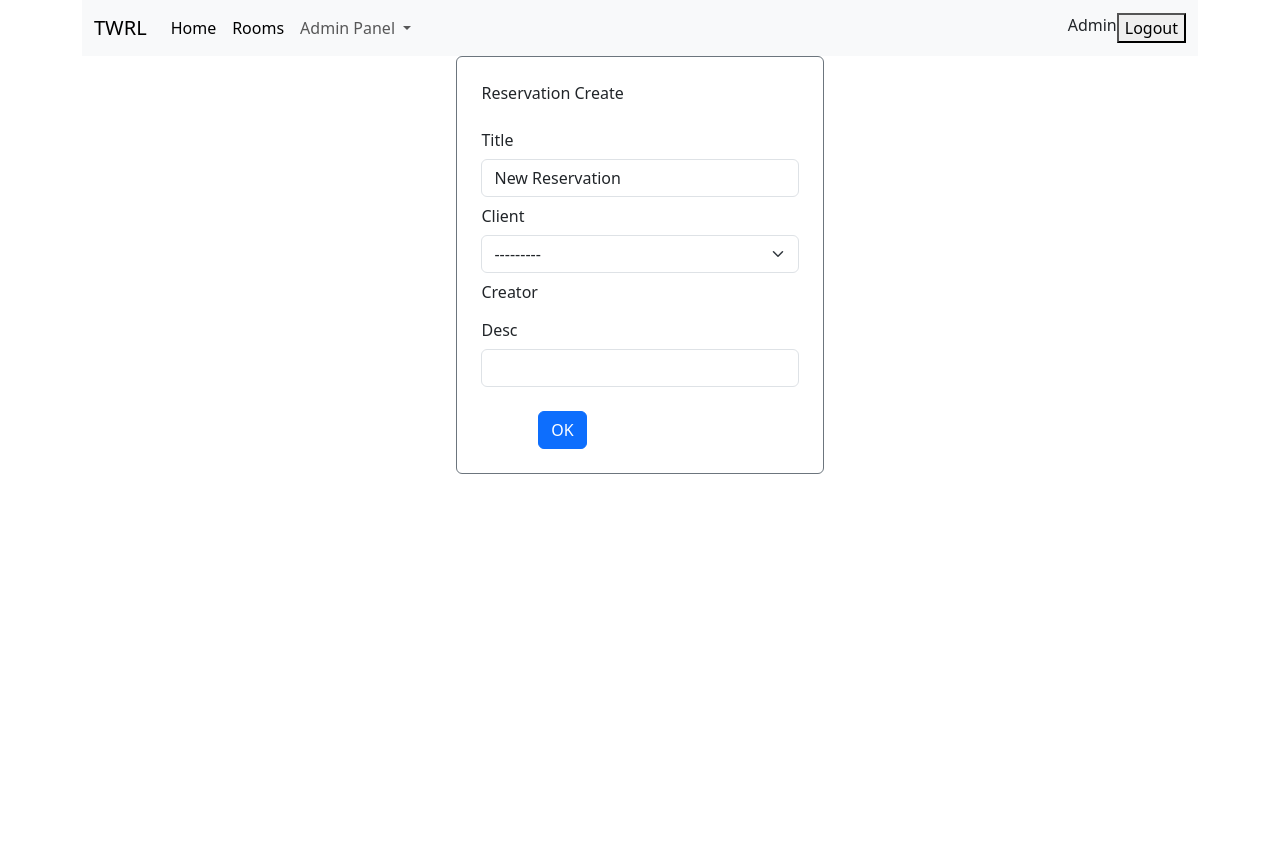
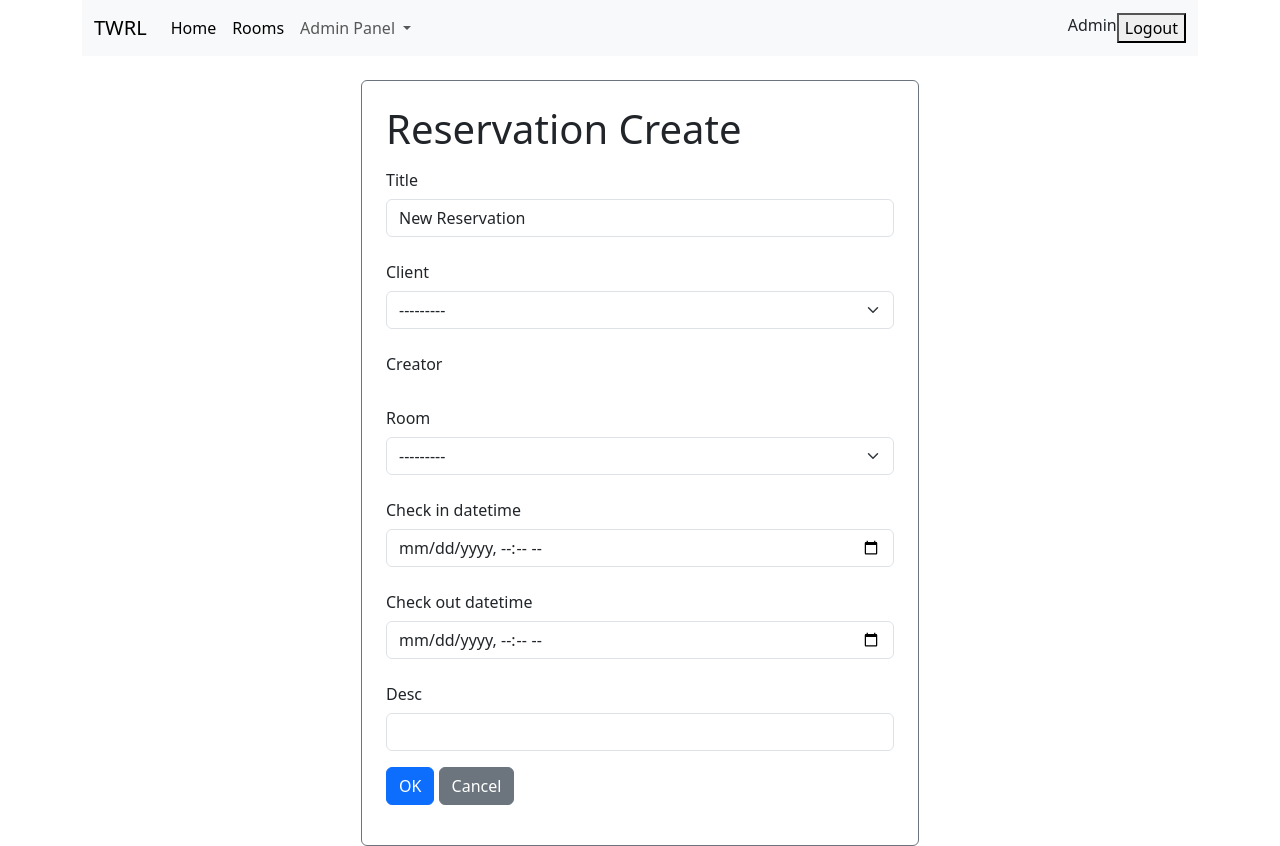
Before and after one commit to tfreemanli/Asgnmt1, a Django app: page /management/rsvcreate/ in a window 1280 px wide. Before the commit the page ends 474 px from the top, so only its background shows below. Run offline with Django 5.2, Linux system fonts and the light colour scheme; a user stored in the database is signed in; data comes from the database, SQL or seed files in the repository.

Commit message:
Reservation mngmnt done, not using RSVDetail but modify RSV, adding fields 'room' 'checkIn' and 'checkOut', adding Valid in model for create and update against time overlapping.

```diff
--- a/TWRL/forms.py
+++ b/TWRL/forms.py
@@ -17,31 +17,37 @@ class CreateRoomForm(forms.ModelForm):
 class CreateRSVForm(forms.ModelForm):
     class Meta:
         model = Reservation
-        fields = ['title', 'client','creator', 'desc']
+        fields = ['title', 'client','creator', 'room', 'check_in_datetime', 'check_out_datetime', 'desc']
         widgets = {
             'title': forms.TextInput(attrs={'class':'form-control'}),
             'desc': forms.TextInput(attrs={'class':'form-control'}),
             'client': forms.Select(attrs={'class': 'form-select'}),
             'creator': forms.HiddenInput(),
+            'room': forms.Select(attrs={'class': 'form-select'}),
+            'check_in_datetime': forms.DateTimeInput(attrs={'class': 'form-control ', 'type': 'datetime-local'}),
+            'check_out_datetime': forms.DateTimeInput(attrs={'class': 'form-control', 'type': 'datetime-local'}),
         }
 
 class UpdateRSVForm(forms.ModelForm):
     class Meta:
         model = Reservation
-        fields = ['title', 'client', 'desc']
+        fields = ['title', 'client', 'check_in_datetime', 'check_out_datetime', 'room', 'desc']
         widgets = {
             'title': forms.TextInput(attrs={'class':'form-control'}),
             'desc': forms.TextInput(attrs={'class':'form-control'}),
             'client': forms.Select(attrs={'class': 'form-select'}),
+            'room': forms.Select(attrs={'class': 'form-select'}),
+            'check_in_datetime': forms.DateTimeInput(attrs={'class': 'form-control', 'type': 'datetime-local'}),
+            'check_out_datetime': forms.DateTimeInput(attrs={'class': 'form-control', 'type': 'datetime-local'}),
         }
 
-class CreateRSVDetailForm(forms.ModelForm):
-    class Meta:
-        model = RSVDetail
-        fields = ['reservation', 'room', 'date', 'timeslot']
-        widgets = {
-            'reservation': forms.Select(attrs={'class': 'form-select'}),
-            'room': forms.Select(attrs={'class': 'form-select'}),
-            'date': forms.DateField(required=True),
-            'timeslot': forms.Select(attrs={'class': 'form-select'}),
-        }
+# class CreateRSVDetailForm(forms.ModelForm):
+#     class Meta:
+#         model = RSVDetail
+#         fields = ['reservation', 'room', 'date', 'timeslot']
+#         widgets = {
+#             'reservation': forms.Select(attrs={'class': 'form-select'}),
+#             'room': forms.Select(attrs={'class': 'form-select'}),
+#             'date': forms.DateField(required=True),
+#             'timeslot': forms.Select(attrs={'class': 'form-select'}),
+#         }
--- a/TWRL/models.py
+++ b/TWRL/models.py
@@ -1,5 +1,7 @@
 from django.contrib.auth.models import User
 from django.db import models
+
+from django.core.exceptions import ValidationError
 
 # Create your models here.
 class BaseModel(models.Model):
@@ -25,7 +27,23 @@ class Reservation(BaseModel):
     client = models.ForeignKey(User, on_delete=models.CASCADE, related_name='client')
     creator = models.ForeignKey(User, on_delete=models.CASCADE, related_name='creator', null=True, blank=True)
     title = models.CharField(default="New Reservation", max_length=255) #reservation title for display
+    room = models.ForeignKey(Room, on_delete=models.CASCADE, related_name='room')
+    check_in_datetime = models.DateTimeField()
+    check_out_datetime = models.DateTimeField()
     desc = models.CharField(max_length=255, null=True, blank=True)
+
+    def clean(self):
+        if self.check_in_datetime >= self.check_out_datetime:
+            raise ValidationError("Check-in date must be before check-out date.")
+
+        overlapping_reservations = Reservation.objects.filter(
+            room=self.room,
+            check_in_datetime__lt=self.check_out_datetime,
+            check_out_datetime__gt=self.check_in_datetime
+        ).exclude(id=self.id)
+
+        if overlapping_reservations.exists():
+            raise ValidationError("Reservation already exists.")
 
     def __str__(self):
         return self.title
--- a/TWRL/views.py
+++ b/TWRL/views.py
@@ -93,24 +93,38 @@ class ManagementRSVCreate(CreateView):
     form_class = CreateRSVForm
 
     def form_valid(self, form):
-        form.instance.creator = self.request.user
-        self.object = form.save(commit=False)
-        self.object.user = self.request.user
-        self.object.save()
-        return HttpResponseRedirect(self.get_success_url())
+        try:
+            form.instance.creator = self.request.user
+            self.object = form.save(commit=False)
+            self.object.user = self.request.user
+            self.object.full_clean()
+            self.object.save()
+            return HttpResponseRedirect(self.get_success_url())
+        except ValidationError as e:
+            #messages.error(self.request, e.message)
+            form.add_error(None, e)
+            return self.form_invalid(form)
 
 class ManagementRSVUpdate(UpdateView):
     model = Reservation
     template_name = 'management/rsvdetail.html'
     form_class = UpdateRSVForm
     # success_url = request.path
+    success_url = reverse_lazy('management_rsv_list')
 
     def form_valid(self, form):
-        self.object = form.save(commit=False)
-        self.object.user = self.request.user
-        messages.success(self.request, "Updated successfully!")
-        self.object.save()
-        return HttpResponseRedirect(self.request.path)
+        try:
+            self.object = form.save(commit=False)
+            self.object.user = self.request.user
+            # messages.success(self.request, "Updated successfully!")
+            self.object.full_clean()
+            self.object.save()
+            # return HttpResponseRedirect(self.request.path)
+            return HttpResponseRedirect(self.get_success_url())
+        except ValidationError as e:
+            # messages.error(self.request, e.message)
+            form.add_error(None, e)
+            return self.form_invalid(form)
 
 class ManagementRSVDelete(DeleteView):
     model = Reservation
--- a/Templates/BASE.html
+++ b/Templates/BASE.html
@@ -4,12 +4,17 @@
     <meta charset="UTF-8">
     <link href="https://cdn.jsdelivr.net/npm/bootstrap@5.3.3/dist/css/bootstrap.min.css" rel="stylesheet"
           integrity="sha384-QWTKZyjpPEjISv5WaRU9OFeRpok6YctnYmDr5pNlyT2bRjXh0JMhjY6hW+ALEwIH" crossorigin="anonymous">
+
+    <script src="https://cdn.jsdelivr.net/npm/bootstrap@5.0.2/dist/js/bootstrap.bundle.min.js"
+            integrity="sha384-MrcW6ZMFYlzcLA8Nl+NtUVF0sA7MsXsP1UyJoMp4YLEuNSfAP+JcXn/tWtIaxVXM"
+            crossorigin="anonymous"></script>
+
     {% load static %}
     <link rel="stylesheet" href="{% static 'css/css.css' %}"/>
     <title>{% block title %}Title{% endblock %}</title>
-    <script src="https://cdn.jsdelivr.net/npm/bootstrap@5.0.2/dist/js/bootstrap.bundle.min.js"
-            integrity="sha384-MrcW6ZMFYlzcLA8Nl+NtUVF0sA7MsXsP1UyJoMp4YLEuNSfAP+JcXn/tWtIaxVXM"
-            crossorigin="anonymous"></script>
+    {% block lnk %}
+
+    {% endblock %}
 </head>
 <body>
 <div class="container">
--- a/Templates/TWRL/css/css.css
+++ b/Templates/TWRL/css/css.css
@@ -6,6 +6,6 @@
 
 .h1 {
     font-family: "arial", "sans-serif", "Candara";
-    font-size: 24px;
-    color: #101010;
+    font-size: 14px;
+    color: #191818;
 }
--- a/Templates/management/rsvcreate.html
+++ b/Templates/management/rsvcreate.html
@@ -2,21 +2,24 @@
 {% block title %}Index{% endblock %}
 
 {% block content %}
-
-    <div class="d-flex justify-content-center align-items-center top-50">
-            <div class="border border-1 border-secondary p-4 rounded">
-                <div><p>Reservation Create</p></div>
-
+    <div class="d-flex justify-content-center align-items-center mt-4">
+        <div class="col-6 border border-1 border-secondary p-4 rounded">
+            <div><h1>Reservation Create</h1></div>
             <form method="post" action="{% url 'management_rsv_create' %}" class="form-horizontal">
-
+                {% if form.errors %}
+                    <div class="alert alert-danger alert-dismissible fade show" role="alert">
+                        {% for error in form.non_field_errors %}
+                            {{ error }}
+                            <button type="button" class="btn-close" data-bs-dismiss="alert" aria-label="Close"></button>
+                        {% endfor %}
+                    </div>
+                {% endif %}
                 {% csrf_token %}
-
                 {% for field in form %}
-                            <div class="form-group row">
-                                <label for="{{ field.id_for_label }}" class="col-12 col-form-label">
+                    <div class="col-md-12 mb-3">
+                        <label for="{{ field.id_for_label }}" class="col-form-label">
                             {{ field.label }}
                         </label>
-                                <div class="col-12">
                         {{ field }}
                         {% if field.help_text %}
                             <small class="form-text text-muted">{{ field.help_text }}</small>
@@ -25,16 +28,13 @@
                             <div class="alert alert-danger">{{ field.errors }}</div>
                         {% endif %}
                     </div>
-                            </div>
                 {% endfor %}
-                        <div class="form-group row">
-                            &nbsp;
-                        </div>
 
-                        <div class="form-group row">
-                            <div class="col-sm-10 offset-sm-2">
-                                <button type="submit" class="btn btn-primary"> OK </button>
-                            </div>
+                <div class="col-md-12 mb-3">
+                    <button type="submit" class="btn btn-primary"> OK</button>
+                    <button type="button" class="btn btn-secondary"
+                            onclick="window.location='{% url 'management_rsv_list' %}'; return false;"> Cancel
+                    </button>
                 </div>
             </form>
         </div>
```
Also changed, not shown: Templates/management/rsvdelete.html (+9 -6 lines), Templates/management/rsvdetail.html (+11 -13 lines), Templates/management/rsvlist.html (+19 -11 lines). Lines whose indentation alone changed are shown as unchanged.
